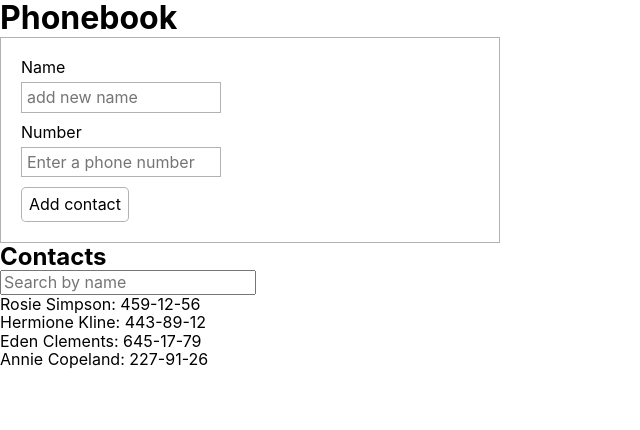
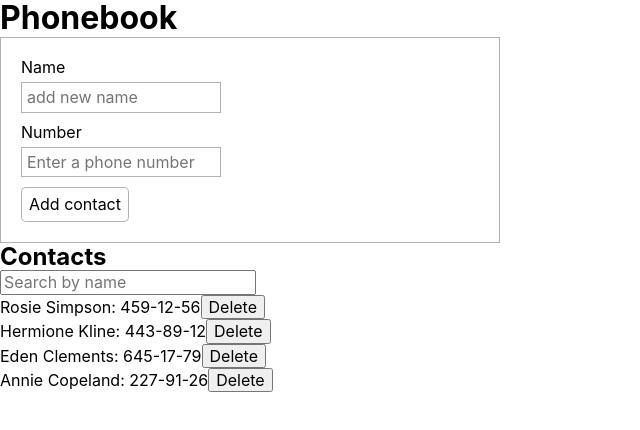
Before and after one commit to AnnaHort/goit-react-hw-02-phonebook, a React (Create React App) app: page / in a window 1280 px wide. Shown: the top 430 px of the page, without its empty margins (0-640 px from the left). Built offline with nearby package versions, Linux system fonts and the light colour scheme.

Commit message:
реалізовано видалення контактів

```diff
--- a/src/components/App.jsx
+++ b/src/components/App.jsx
@@ -42,6 +42,16 @@ export class App extends Component {
     );
   };
 
+  handleDelete = (contactId) => {
+    this.setState(prevState => {
+      return {
+        contacts: prevState.contacts.filter(
+          contact => contact.id !== contactId
+        ),
+      };
+    });
+  }
+
   render() {
     const visibleContacts = this.state.contacts.filter(contact =>
       contact.name.toLowerCase().includes(this.state.filter.toLowerCase())
@@ -57,7 +67,7 @@ export class App extends Component {
           filterValue={this.state.filter}
           onChangeFilter={this.changeFilter}
         />
-        <ContactList contact={visibleContacts} />
+        <ContactList contact={visibleContacts} deleteContact ={this.handleDelete}/>
       </div>
     );
   }
--- a/src/components/ContactList/ContactList.js
+++ b/src/components/ContactList/ContactList.js
@@ -1,11 +1,12 @@
-export const ContactList = ({contact}) => {
+export const ContactList = ({ contact, deleteContact }) => {
   return (
     <ul>
       {contact.map(contact => (
         <li key={contact.id}>
           {contact.name}: {contact.contacts}
+          <button onClick={() => deleteContact(contact.id)}>Delete</button>
         </li>
       ))}
     </ul>
-    )
-}
+  );
+};
```
Lines whose indentation alone changed are shown as unchanged.
